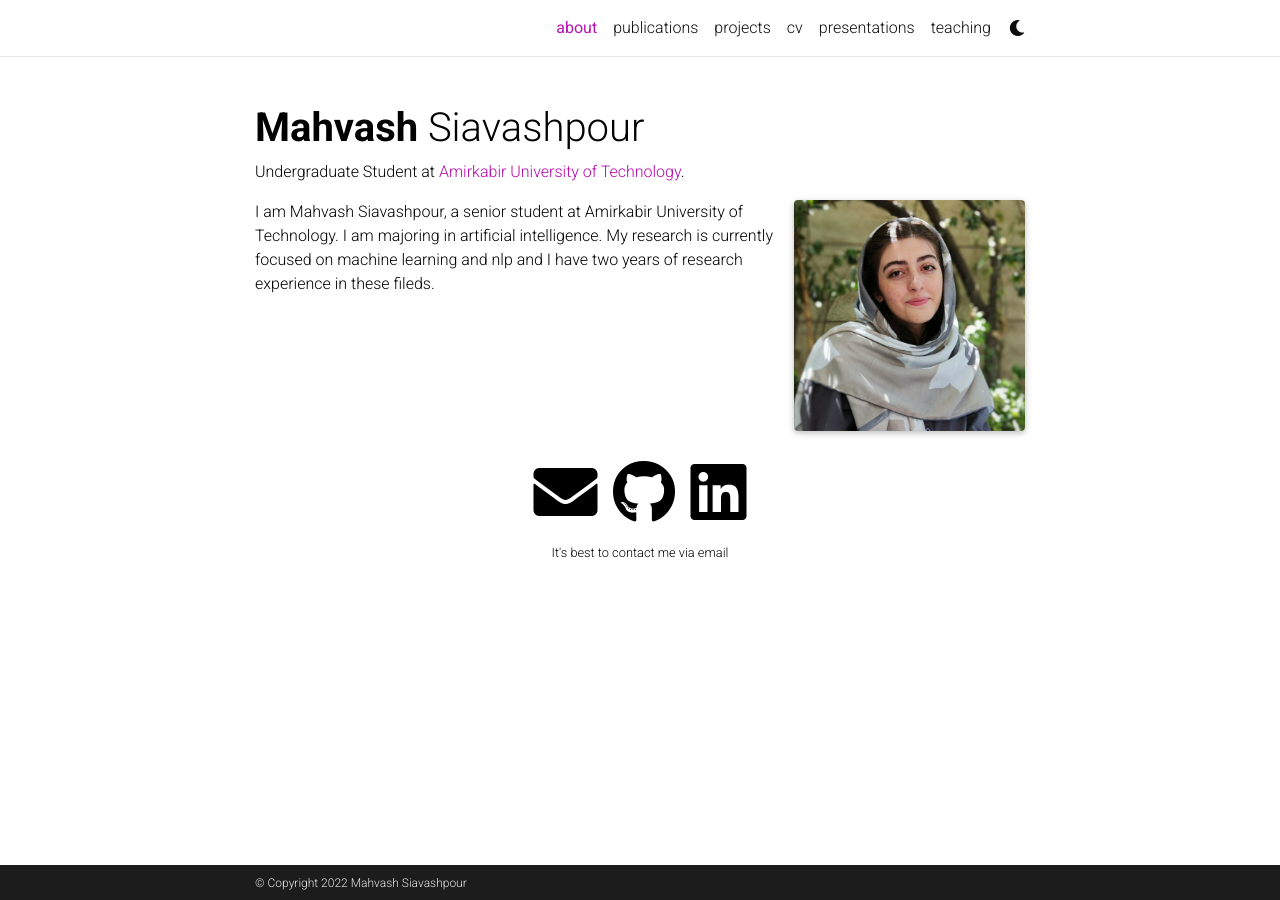
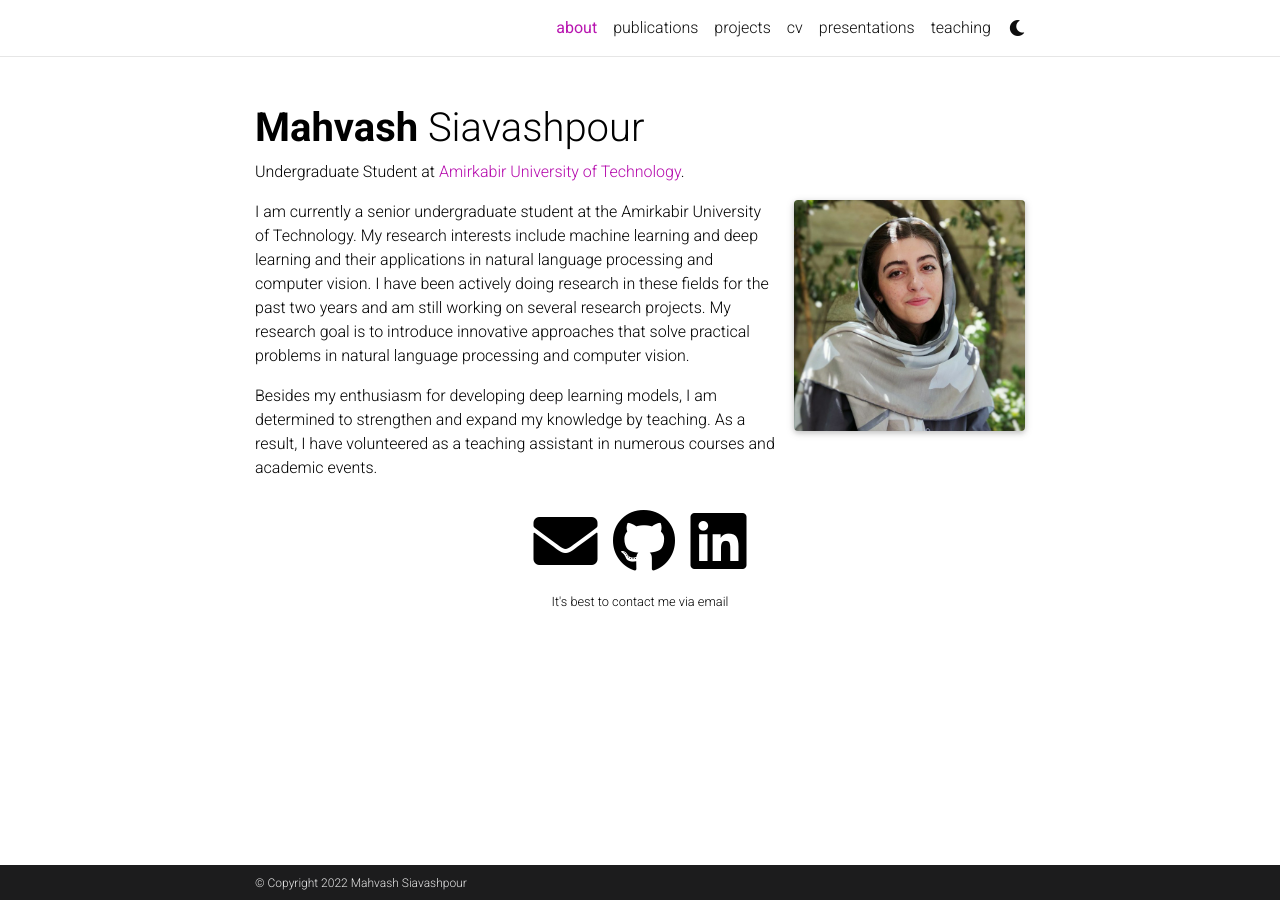
Before and after one commit to mahvash-siavashpour/mahvash-siavashpour.github.io, a Jekyll site: the page built from _pages/about.md, in a window 1280 px wide. Built offline with Jekyll 4.4.1, drawn with Linux system fonts in a browser that asks for light colours; full-size pictures stand in for the smaller copies a plugin makes; comment, search, counter and statistics services are not loaded; a style sheet for code colours, icons or effects is not loaded.

Commit message:
minor changes

```diff
--- a/_pages/about.md
+++ b/_pages/about.md
@@ -16,4 +16,7 @@ selected_papers: false # includes a list of papers marked as "selected={true}"
 social: true  # includes social icons at the bottom of the page
 ---
 
-I am Mahvash Siavashpour, a senior student at Amirkabir University of Technology. I am majoring in artificial intelligence. My research is currently focused on machine learning and nlp and I have two years of research experience in these fileds.
+
+I am currently a senior undergraduate student at the Amirkabir University of Technology. My research interests include machine learning and deep learning and their applications in natural language processing and computer vision. I have been actively doing research in these fields for the past two years and am still working on several research projects. My research goal is to introduce innovative approaches that solve practical problems in natural language processing and computer vision.
+
+Besides my enthusiasm for developing deep learning models, I am determined to strengthen and expand my knowledge by teaching. As a result, I have volunteered as a teaching assistant in numerous courses and academic events.
```
